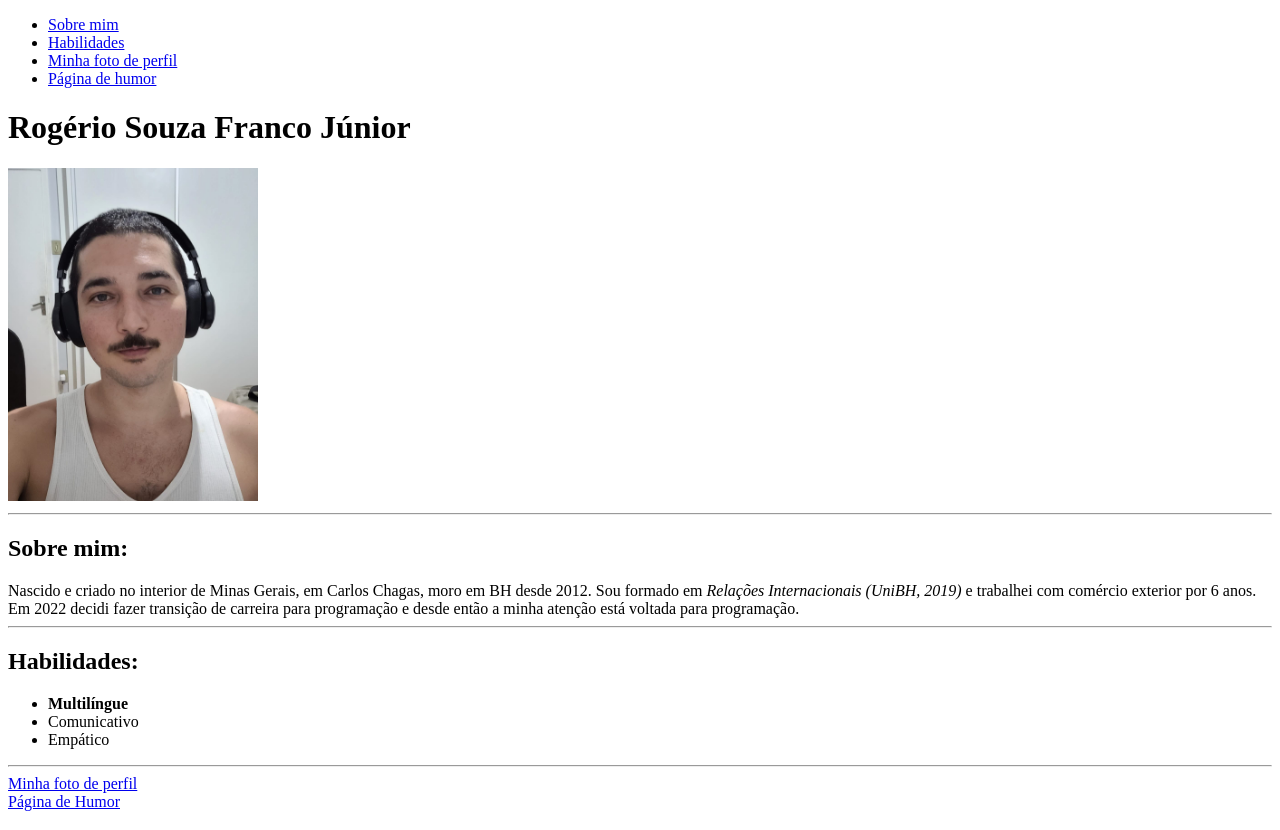
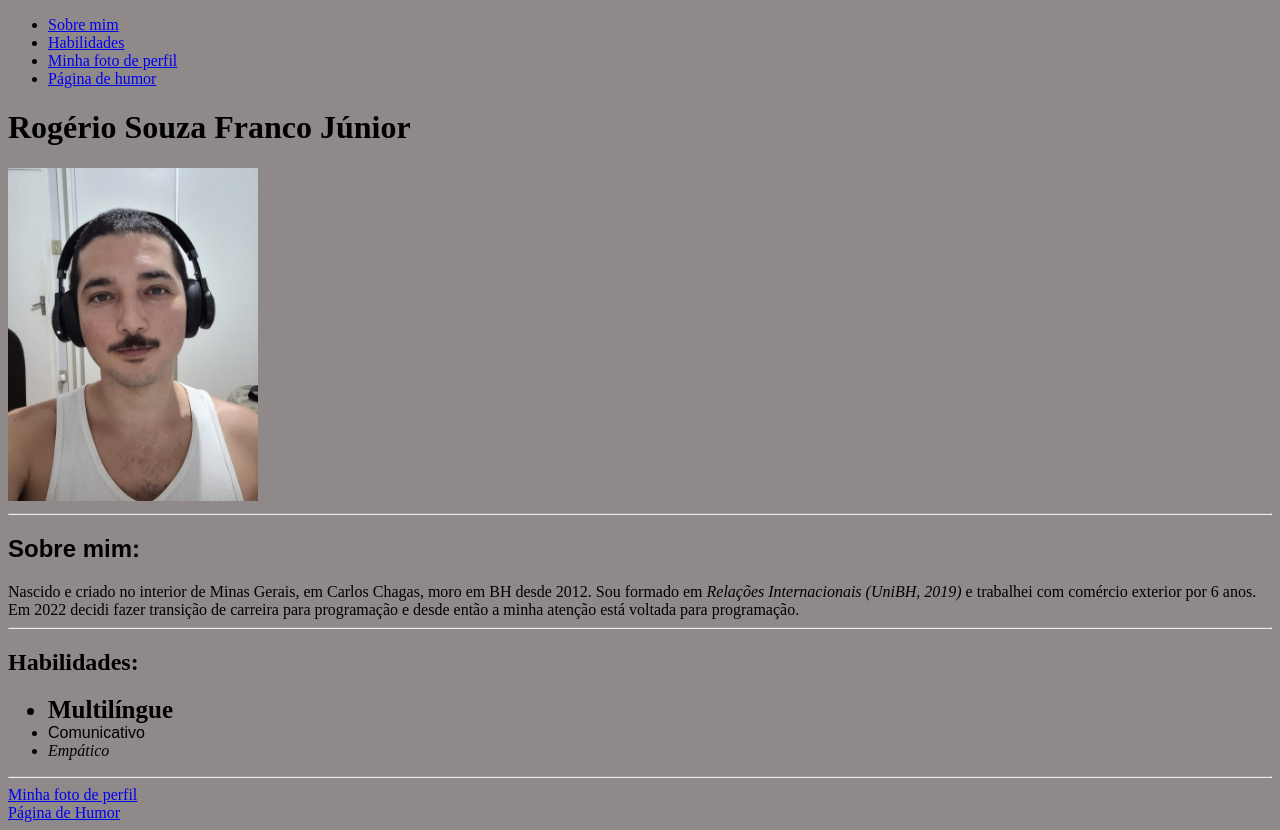
Before and after one commit to franco-rogerio/franco-rogerio.github.io, a plain HTML site: page index.html in a window 1280 px wide. Drawn offline with Linux system fonts and the light colour scheme.

Commit message:
Adicionando estilização no portfólio

```diff
--- a/index.html
+++ b/index.html
@@ -6,6 +6,31 @@
     <meta name="viewport" content="width=device-width, initial-scale=1.0">
     <title>Portfólio Rogério</title>
 </head>
+
+<style>
+
+    body{
+        background-color: rgb(143, 137, 137);
+    }
+    h1 {
+        font-family: 'Times New Roman', Times, serif;
+    }
+#EU {
+    font-family: Arial, Helvetica, sans-serif;
+}
+
+.multilingue {
+    font-size: 25px;
+}
+.comunicativo {
+    font-family: Arial, Helvetica, sans-serif;
+}
+.empatico {
+    font-style: italic;
+}
+
+</style>
+
 <body>
    <ul>
     <li><a href="#EU">Sobre mim</a><br></li>
@@ -28,9 +53,9 @@ desde então a minha atenção está voltada para programação.
 <h2 id="Habilidades"> Habilidades:</h2>
 
 <ul>
-    <li><strong> Multilíngue</strong></li>
-    <li>Comunicativo</li>
-    <li>Empático</li></ul>
+    <li class="multilingue"><strong> Multilíngue</strong></li>
+    <li class="comunicativo">Comunicativo</li>
+    <li class="empatico">Empático</li></ul>
 
     <hr>
 <a href="Eu.jpeg" id="Foto">Minha foto de perfil</a>
```
